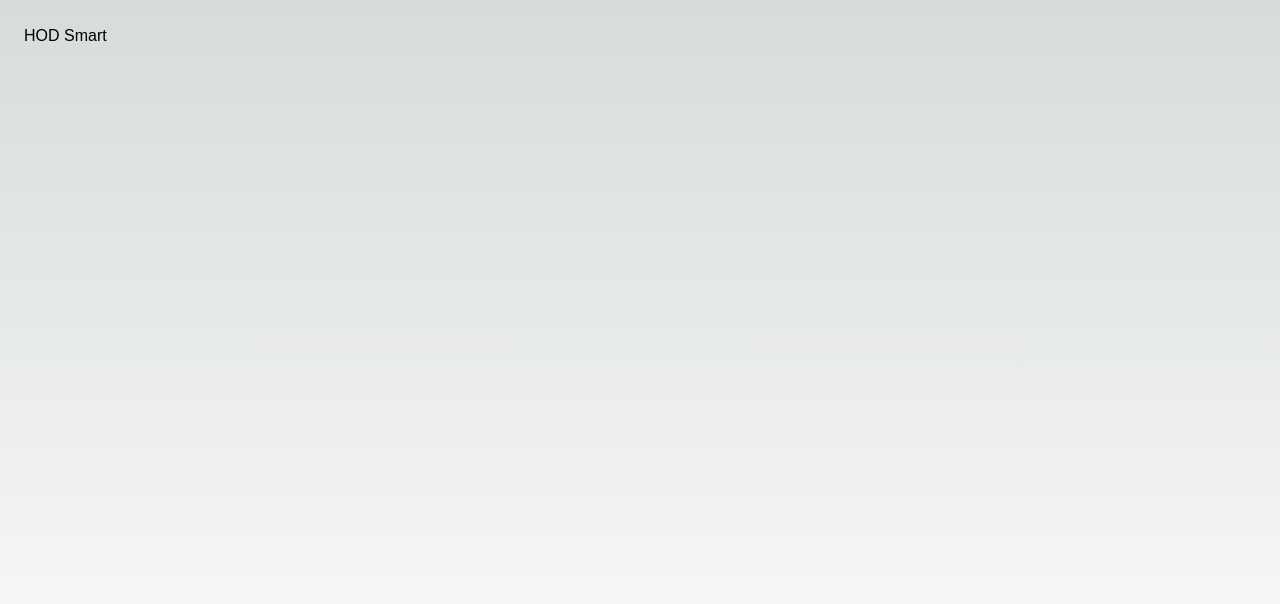
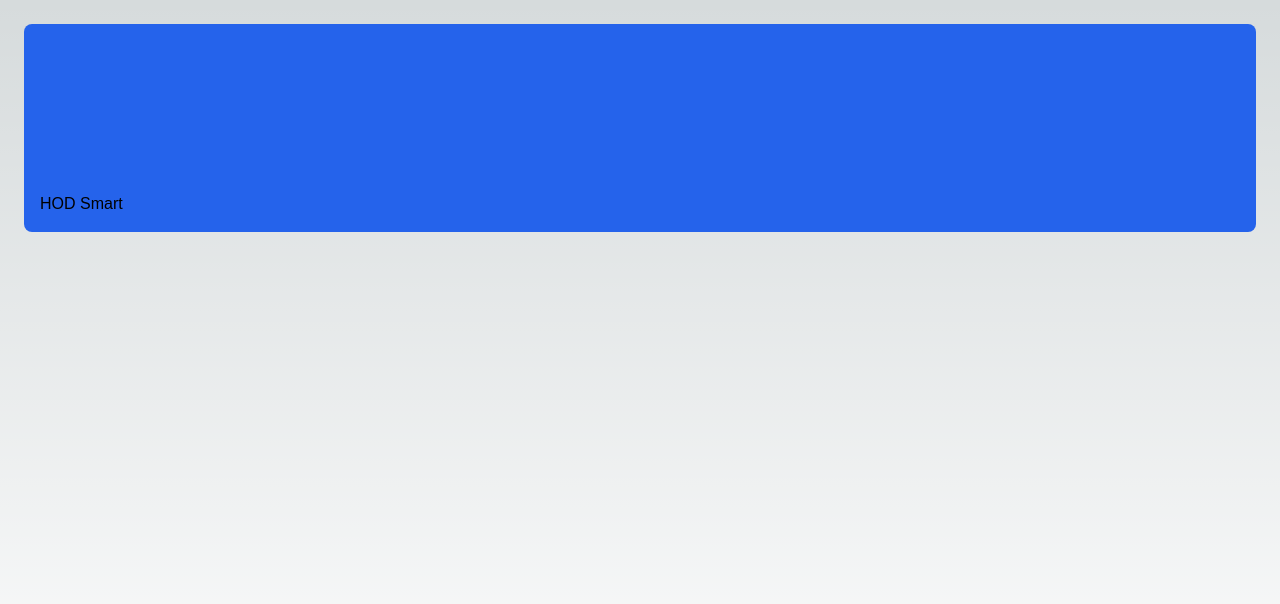
Before and after one commit to matthewkuria/hodsmart, a Next.js app in the folder my-app/: page / in a window 1280 px wide. Shown: the top 604 px of the page. Built offline with nearby package versions, Linux system fonts and the light colour scheme; a web font is replaced by a local one.

Commit message:
customise the logo

```diff
--- a/my-app/app/page.tsx
+++ b/my-app/app/page.tsx
@@ -5,7 +5,7 @@ import HodSmartLogo from "./ui/HodSmartLogo";
 export default function Home() {
   return (
     <main className="flex min-h-screen flex-col p-6">
-      <div className="">
+      <div className="flex h-20 shrink-0 items-end rounded-lg p-4 md:h-52 bg-blue-600">
         <HodSmartLogo />
       </div>
     </main>
```
